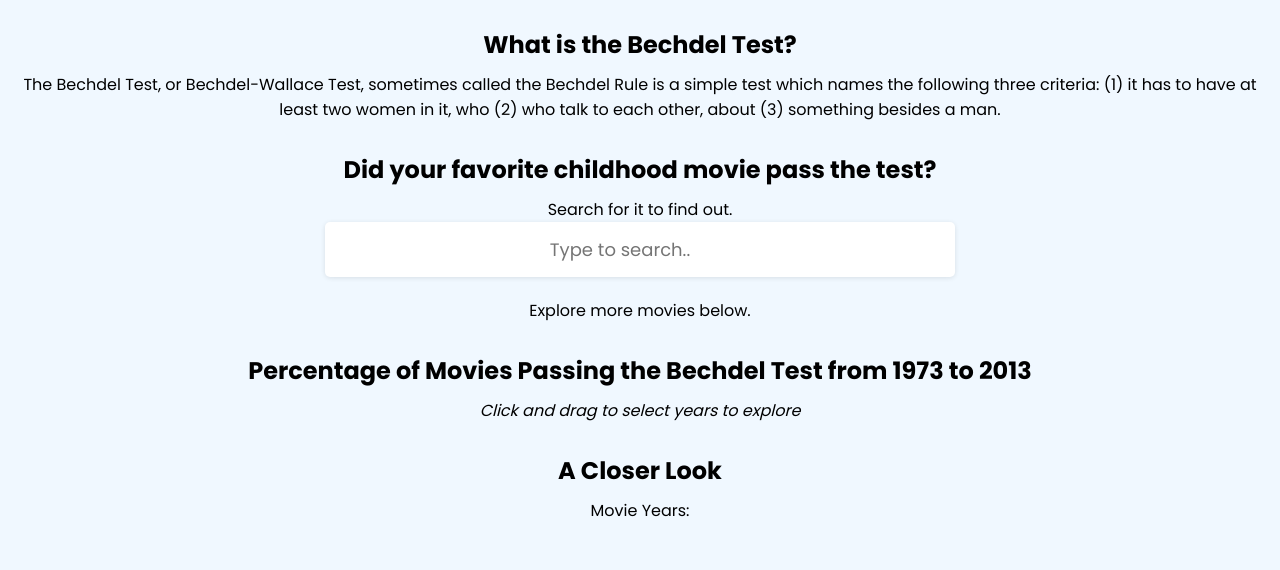
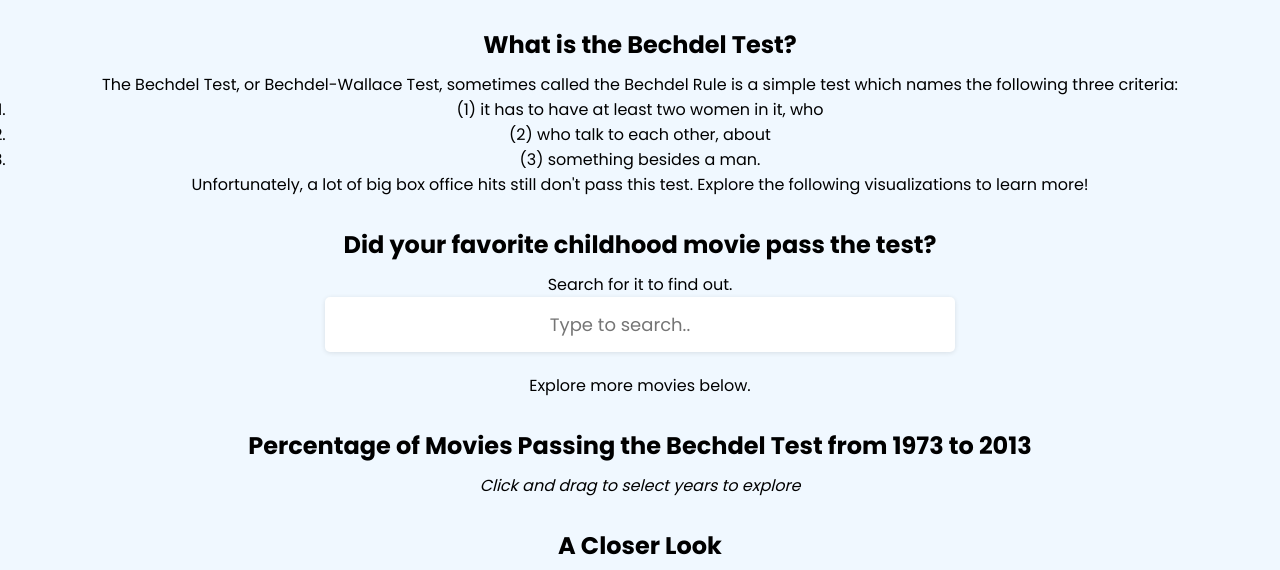
Before and after one commit to 6859-sp21/a4-women-in-hollywood, a plain HTML site: page index.html in a window 1280 px wide. Shown: the part 101-671 px from the top of the page. Drawn offline with nearby package versions, Linux system fonts and the light colour scheme; no server answers.

Commit message:
updated the intro text

```diff
--- a/index.html
+++ b/index.html
@@ -8,7 +8,14 @@
     <h1>The Exclusion of Women In Hollywood</h1>
 
     <h2>What is the Bechdel Test?</h2>
-    <p>The Bechdel Test, or Bechdel-Wallace Test, sometimes called the Bechdel Rule is a simple test which names the following three criteria: (1) it has to have at least two women in it, who (2) who talk to each other, about (3) something besides a man.</p>
+    <p>The Bechdel Test, or Bechdel-Wallace Test, sometimes called the Bechdel Rule is a simple test which names the following three criteria:
+      <ol>
+        <li>(1) it has to have at least two women in it, who </li>
+        <li>(2) who talk to each other, about </li>
+        <li>(3) something besides a man.</li>
+      </ol>
+    </p>
+    <p>Unfortunately, a lot of big box office hits still don't pass this test. Explore the following visualizations to learn more!</p>
 
     <h2>Did your favorite childhood movie pass the test?</h2>
     <p>Search for it to find out.</p>
```
